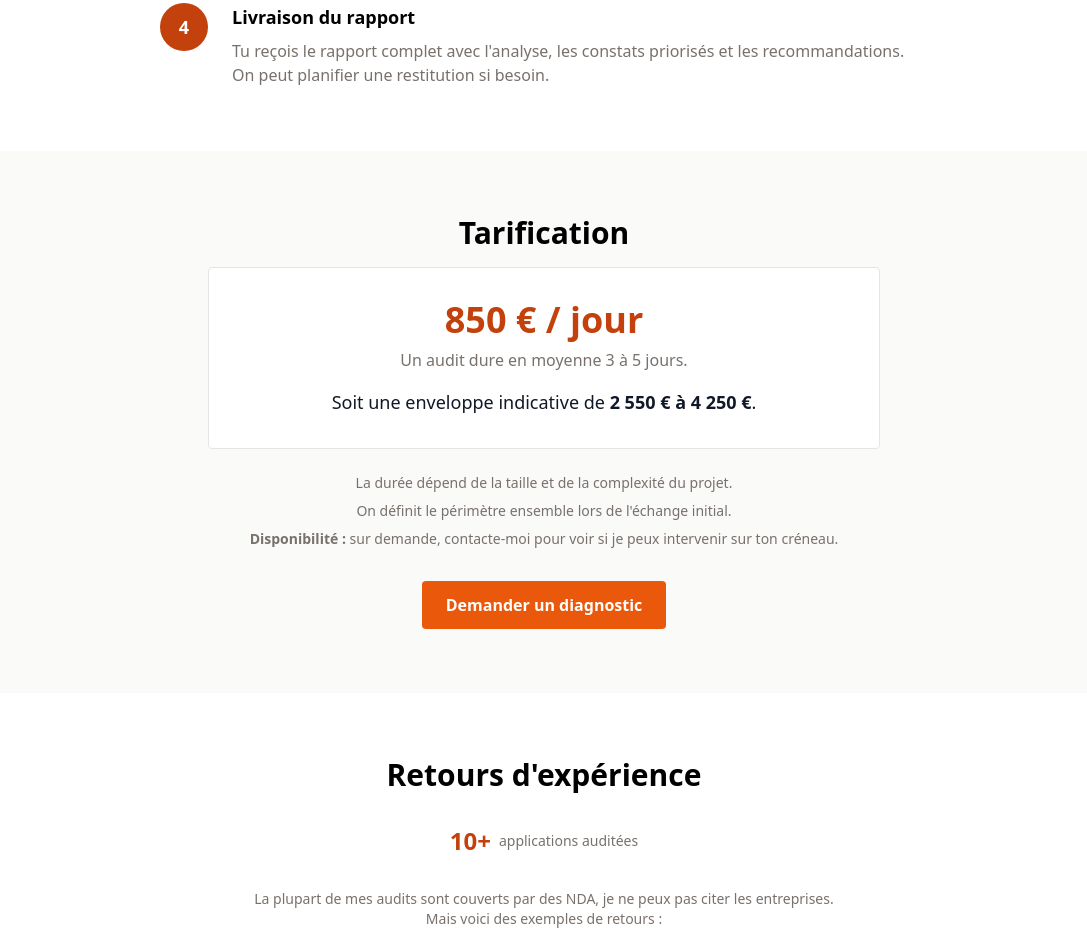
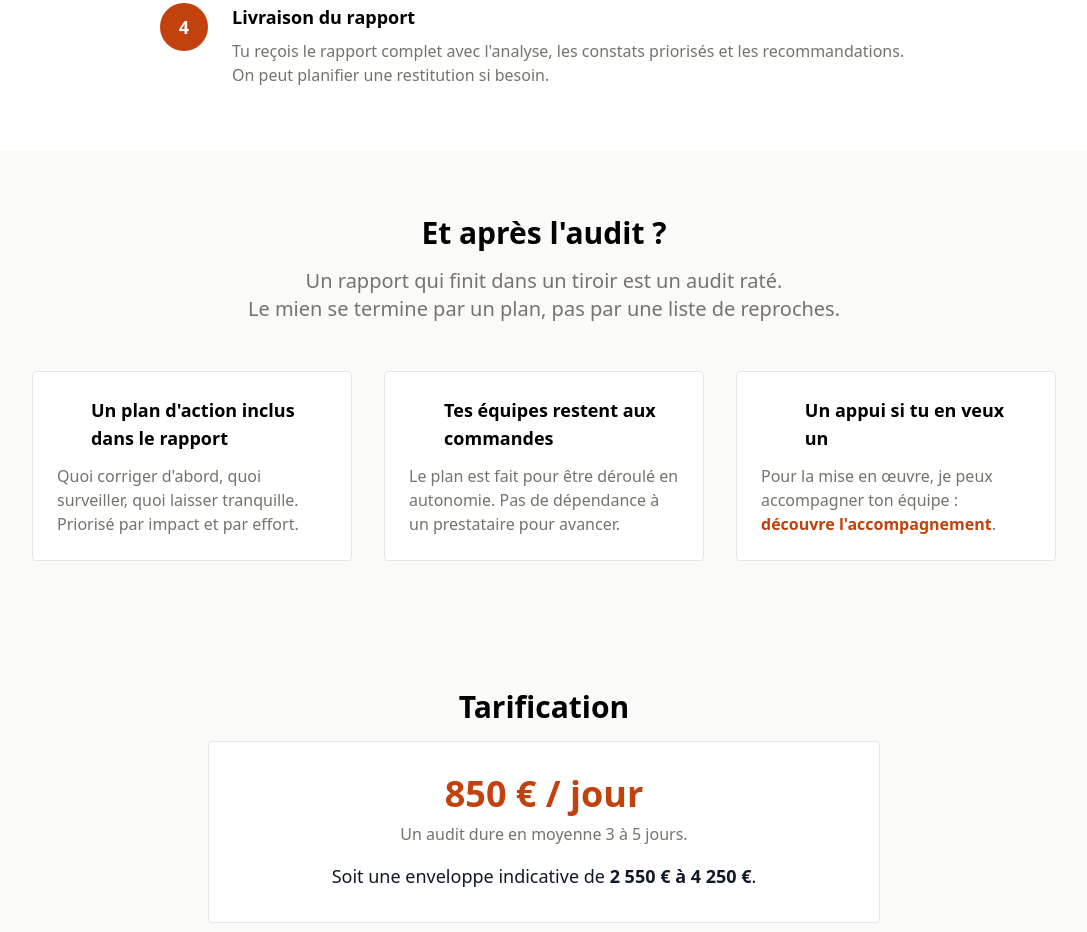
Before and after one commit to FabienSalles/website, an Astro site: page /audit in a window 1280 px wide. Shown: the part 5994-6926 px from the top of the page, without its empty margins (96-1183 px from the left). Built offline with nearby package versions, Linux system fonts and the light colour scheme; Astro itself is replaced by a stand-in of ours; some icons are missing.

Commit message:
feat(audit): faq and post-audit continuum

```diff
--- a/src/pages/audit.astro
+++ b/src/pages/audit.astro
@@ -1,6 +1,7 @@
 ---
 import Layout from '../layouts/Layout.astro';
 import Breadcrumb from '../components/Breadcrumb.astro';
+import Faq from '../components/Faq.astro';
 import { Icon } from 'astro-icon/components';
 
 const serviceJsonLd = {
@@ -578,6 +579,50 @@ const serviceJsonLd = {
     </div>
   </section>
 
+  <!-- SECTION 8b : ET APRÈS L'AUDIT ? (cream) -->
+  <section class="py-16">
+    <div class="container mx-auto px-4">
+      <h2 class="text-3xl font-bold mb-4 text-center">Et après l'audit ?</h2>
+      <p class="text-xl text-foreground-muted text-center mb-12 max-w-3xl mx-auto">
+        Un rapport qui finit dans un tiroir est un audit raté.<br>
+        Le mien se termine par un plan, pas par une liste de reproches.
+      </p>
+
+      <div class="grid md:grid-cols-3 gap-8 max-w-5xl mx-auto">
+        <div class="p-6 bg-surface-elevated rounded-lg border border-border-light">
+          <h3 class="flex items-center gap-3 font-bold text-lg mb-3">
+            <Icon name="mdi:calendar-check" class="w-8 h-8 text-primary" />
+            Un plan d'action inclus dans le rapport
+          </h3>
+          <p class="text-foreground-muted">
+            Quoi corriger d'abord, quoi surveiller, quoi laisser tranquille.
+            Priorisé par impact et par effort.
+          </p>
+        </div>
+        <div class="p-6 bg-surface-elevated rounded-lg border border-border-light">
+          <h3 class="flex items-center gap-3 font-bold text-lg mb-3">
+            <Icon name="mdi:account-group" class="w-8 h-8 text-primary" />
+            Tes équipes restent aux commandes
+          </h3>
+          <p class="text-foreground-muted">
+            Le plan est fait pour être déroulé en autonomie.
+            Pas de dépendance à un prestataire pour avancer.
+          </p>
+        </div>
+        <div class="p-6 bg-surface-elevated rounded-lg border border-border-light">
+          <h3 class="flex items-center gap-3 font-bold text-lg mb-3">
+            <Icon name="mdi:handshake" class="w-8 h-8 text-primary" />
+            Un appui si tu en veux un
+          </h3>
+          <p class="text-foreground-muted">
+            Pour la mise en œuvre, je peux accompagner ton équipe :
+            <a href="/accompagnement" class="text-primary font-semibold hover:underline">découvre l'accompagnement</a>.
+          </p>
+        </div>
+      </div>
+    </div>
+  </section>
+
   <!-- SECTION 9 : TARIFICATION (cream) -->
   <section id="tarif" class="py-16 scroll-mt-24">
     <div class="container mx-auto px-4">
@@ -698,6 +743,34 @@ const serviceJsonLd = {
     </div>
   </section>
 
+  <!-- SECTION 11b : FAQ (cream) -->
+  <section class="py-12">
+    <div class="container mx-auto px-4">
+      <Faq items={[
+        {
+          question: "Combien de temps dure un audit ?",
+          answer: "Entre 3 et 5 jours en moyenne, selon la taille du code et le périmètre défini ensemble. Au TJM de 850 €, tu connais l'enveloppe avant de commencer."
+        },
+        {
+          question: "Comment se passe l'accès au code ?",
+          answer: "Un accès en lecture au repository suffit (GitHub, GitLab, Bitbucket ou archive). Si ta politique interne l'exige, je peux intervenir sur site ou sur un poste que tu fournis. NDA signé avant tout accès si besoin."
+        },
+        {
+          question: "Mon code reste-t-il confidentiel avec l'IA ?",
+          answer: "Oui. J'utilise des outils d'IA via des offres professionnelles dont les conditions excluent l'entraînement sur tes données. Le code ne quitte pas mon poste autrement. Et si ton service juridique l'interdit, je travaille avec des modèles locaux, ou sans IA du tout."
+        },
+        {
+          question: "Qu'est-ce que je reçois à la fin ?",
+          answer: "Un rapport complet illustré d'exemples tirés de ton code, une matrice de priorisation par criticité et effort, et un plan d'action. Une restitution orale peut suivre, pour l'équipe, la direction ou le board."
+        },
+        {
+          question: "Et après l'audit ?",
+          answer: "Le plan d'action est fait pour être déroulé par tes équipes, en autonomie. Si tu veux un appui pour le mettre en œuvre, c'est le rôle de <a href=\"/accompagnement\" class=\"text-primary font-semibold hover:underline\">l'accompagnement</a>."
+        }
+      ]} />
+    </div>
+  </section>
+
   <!-- SECTION 12 : CTA FINALE (white) -->
   <section id="contact" class="py-16 bg-surface-elevated scroll-mt-24">
     <div class="container mx-auto px-4">
```
Also changed, not shown: tests/pages/audit.test.ts (+34 -0 lines).
